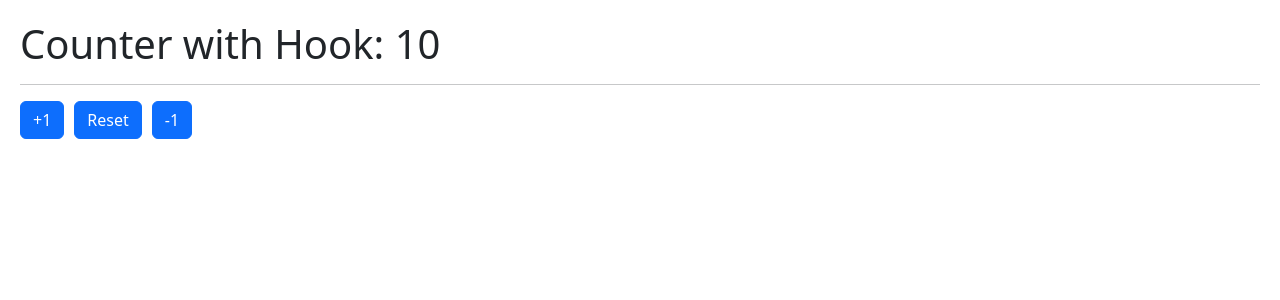
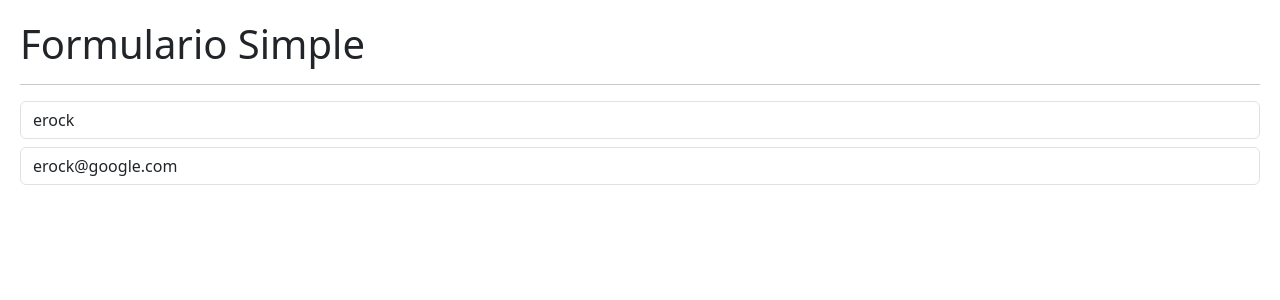
Before and after one commit to AndradeRevillaErick/hooksGenerales, a React (Vite) app: page / in a window 1280 px wide. Shown: the top 300 px of the page. Built offline with nearby package versions, Linux system fonts and the light colour scheme.

Commit message:
feat(components):add more exercices with hooks

```diff
--- /dev/null
+++ b/src/02-useEffect/Message.jsx
@@ -0,0 +1,27 @@
+import { useEffect, useState } from "react";
+
+
+export const Message = () => {
+
+  const [coords, setCoords] = useState({x:0, y:0})
+
+  useEffect(() => {
+
+    const onMouseMove = ({ x, y }) => {
+      setCoords({x, y});
+    }
+
+    window.addEventListener( 'mousemove', onMouseMove );
+
+    return () => {
+      window.removeEventListener( 'mousemove', onMouseMove );
+    }
+  }, [])
+
+  return (
+      <>
+          <h3>Usuario ya existe</h3>
+          { JSON.stringify(coords) }
+      </>
+  );
+}
--- /dev/null
+++ b/src/02-useEffect/SimpleForm.jsx
@@ -0,0 +1,63 @@
+import { useEffect, useState } from "react";
+import { Message } from "./message";
+
+
+export const SimpleForm = () => {
+
+    const [formState, setFormState] = useState({
+        username: 'erock',
+        email: 'erock@google.com'
+    });
+
+    const { username, email } = formState;
+
+    const onInputChange = ({ target }) => {
+        const { name, value } = target;
+        setFormState({
+            ...formState,
+            [ name ]: value,
+        });
+    }
+
+    useEffect(() => {
+        // console.log('El useEffect');
+    }, []);
+
+    useEffect(() => {
+        // console.log('El formState changed');
+    }, [formState]);
+
+    useEffect(() => {
+        // console.log('El email changed');
+    }, [email]);
+
+    return(
+        <>
+            <h1>Formulario Simple</h1>
+            <hr />
+
+            <input
+                type="text"
+                className="form-control"
+                placeholder="Username"
+                name="username"
+                value={ username }
+                onChange={ onInputChange }
+            />
+
+            <input
+                type="email"
+                className="form-control mt-2"
+                placeholder="example@hotmail.com"
+                name="email"
+                value={ email }
+                onChange={ onInputChange }
+            />
+
+            {
+                (username === 'erock2') && <Message/>
+            }
+
+        </>
+    );
+}
--- a/src/main.jsx
+++ b/src/main.jsx
@@ -1,14 +1,13 @@
 import React from 'react'
 import ReactDOM from 'react-dom/client'
+import { SimpleForm } from './02-useEffect/SimpleForm'
 // import { CounterApp } from './01-useState/CounterApp'
-import { CounterWithCustomHook } from './01-useState/CounterWithCustomHook'
+// import { CounterWithCustomHook } from './01-useState/CounterWithCustomHook'
 // import { HooksApp } from './HooksApp'
 import './index.css'
 
 ReactDOM.createRoot(document.getElementById('root')).render(
-  <React.StrictMode>
-    {/* <HooksApp/> */}
-    {/* <CounterApp/> */}
-    <CounterWithCustomHook/>
-  </React.StrictMode>,
+  //<React.StrictMode>
+    <SimpleForm/>
+  //</React.StrictMode>,
 )
```
